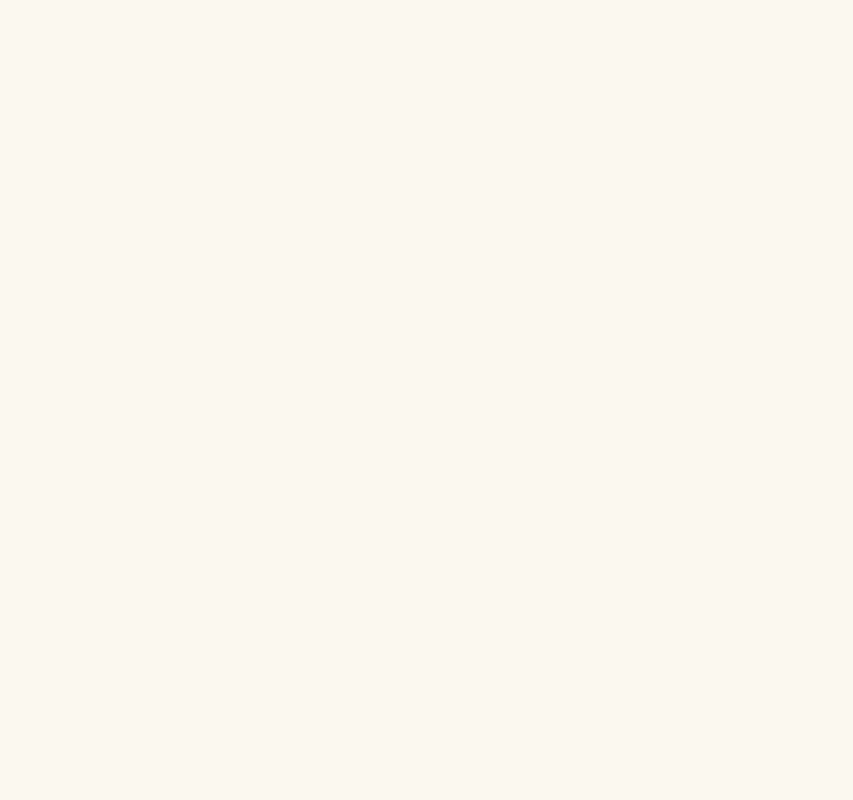
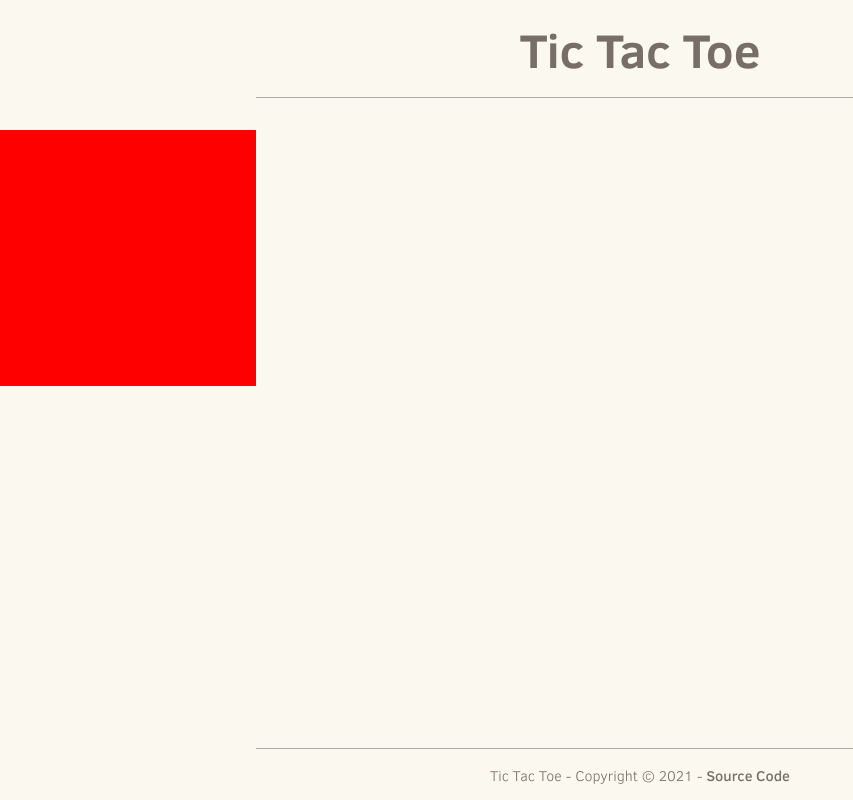
Before and after one commit to DarthChungo/tictactoe, a React (Create React App) app: page / in a window 1280 px wide. Shown: the whole page, without its empty margins (0-853 px from the left). Built offline with nearby package versions, Linux system fonts and the light colour scheme.

Commit message:
Created Layout

```diff
--- a/src/App.tsx
+++ b/src/App.tsx
@@ -1,11 +1,17 @@
 import React from 'react';
 import './App.css'
+
+import Header from './Header';
+import Footer from './Footer';
+import Game from './Game';
 
 class App extends React.Component {
   render() {
     return (
       <div id="App">
-
+        <Header/>
+        <Game/>
+        <Footer/>
       </div>
     );
   }
--- /dev/null
+++ b/src/Footer.css
@@ -0,0 +1,24 @@
+#Footer {
+  font-family:  'clear-sans', sans-serif;
+  font-weight: 300;
+  font-size: 0.9rem;
+  margin-bottom: 0.9rem;
+}
+
+#Footer a {
+  color: #776E65;
+  text-decoration: none;
+  font-weight: 400;
+
+  -webkit-font-smoothing: antialiased;
+  -moz-osx-font-smoothing: grayscale;
+  text-rendering: optimizeLegibility;
+}
+
+#Footer li {
+  display: inline;
+}
+
+#Footer li + li:before {
+  content: " - ";
+}
--- /dev/null
+++ b/src/Footer.tsx
@@ -0,0 +1,27 @@
+import React from 'react';
+import './Footer.css'
+
+import { Bar } from './Misc';
+
+class Footer extends React.Component {
+  render() {
+    return (
+      <footer id="Footer" className="center">
+        <Bar/>
+        <ul>
+          <li>
+            Tic Tac Toe
+          </li>
+          <li>
+            Copyright &copy; 2021
+          </li>
+          <li>
+            <a href="https://www.github.com/DarthChungo/tictactoe" target="_blank" rel="noreferrer">Source Code</a>
+          </li>
+        </ul>
+      </footer>
+    );
+  }
+}
+
+export default Footer;
--- /dev/null
+++ b/src/Game.css
@@ -0,0 +1,18 @@
+#Game {
+  height: 100%;
+
+  margin-top: -7.2rem;
+  margin-bottom: -4.2rem;
+
+  padding-top: 8.2rem;
+  padding-bottom: 5.4rem;
+}
+
+#Game #Board {
+  --size: 256px;
+
+  background: red;
+
+  width: var(--size);
+  height: var(--size);
+}
--- /dev/null
+++ b/src/Game.tsx
@@ -0,0 +1,16 @@
+import React from 'react';
+import './Game.css';
+
+class Game extends React.Component {
+  render() {
+    return (
+      <section id="Game">
+        <div id="Board">
+
+        </div>
+      </section>
+    );
+  }
+}
+
+export default Game;
--- /dev/null
+++ b/src/Header.css
@@ -0,0 +1,6 @@
+#Header h1 {
+  font-family: 'clear-sans', sans-serif;
+  font-weight: 800;
+  font-size: 3rem;
+  padding-top: 1rem;
+}
--- /dev/null
+++ b/src/Header.tsx
@@ -0,0 +1,17 @@
+import React from 'react';
+import './Header.css'
+
+import { Bar } from './Misc';
+
+class Header extends React.Component {
+  render() {
+    return (
+      <header id="Header" className="center">
+        <h1>Tic Tac Toe</h1>
+        <Bar/>
+      </header>
+    );
+  }
+}
+
+export default Header;
--- /dev/null
+++ b/src/Misc.css
@@ -0,0 +1,7 @@
+#Bar {
+  border-top: 1px solid #aaaaaa;
+  margin: 1rem 4rem;
+  width: calc(100% - 8rem);
+  min-width: 14rem;
+  max-width: 48rem;
+}
--- /dev/null
+++ b/src/Misc.tsx
@@ -0,0 +1,12 @@
+import React from 'react';
+import './Misc.css';
+
+export class Bar extends React.Component {
+  render() {
+    return (
+      <div id="Bar">
+        <hr/>
+      </div>
+    );
+  }
+}
--- a/src/index.tsx
+++ b/src/index.tsx
@@ -1,9 +1,8 @@
 import React from 'react';
 import ReactDOM from 'react-dom';
 
+import App from './App';
 import './index.css';
-
-import App from './App';
 
 ReactDOM.render(
   <React.StrictMode>
```
